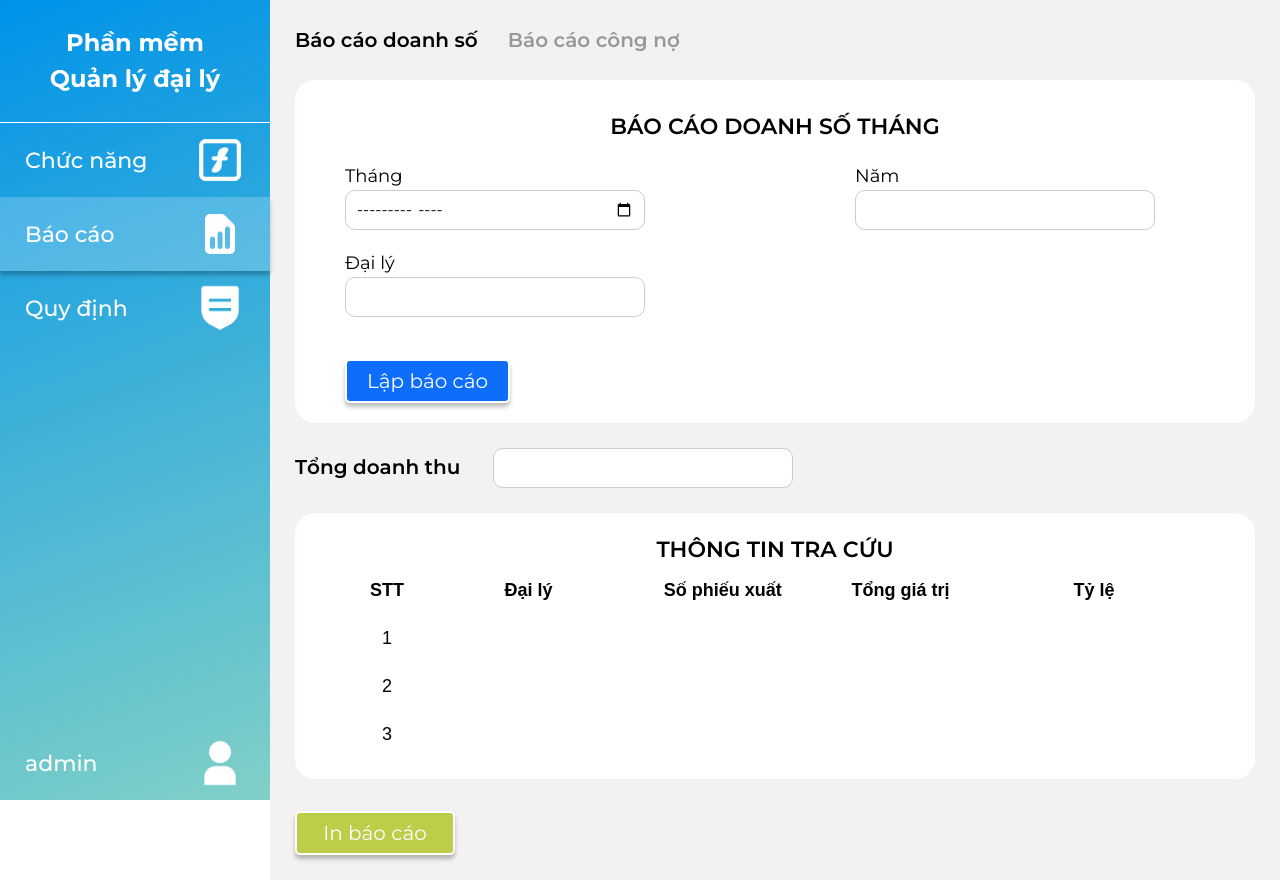
After one commit to thngph/Agency-Manager, a Django app: template agencymanager/templates/baocaodoanhso.html in a window 1280 px wide. The commit adds this page. Run offline with Django 4.2, Linux system fonts and the light colour scheme; the template is opened without the code that fills it, so the values that code supplies are empty.

Commit message:
Report UI
2 UI báo cáo và sửa các lỗi của con HMH

```diff
--- a/agencymanager/static/css/global.css
+++ b/agencymanager/static/css/global.css
@@ -20,7 +20,7 @@ html {
 
 html,
 body {
-  height: 100%;
+  height: auto;
 }
 body {
   line-height: 1.5;
@@ -54,8 +54,7 @@ h6 {
 li {
   list-style: none;
 }
-.fw600
-{
+.fw600 {
   font-weight: 600;
 }
 /* Button */
@@ -75,12 +74,10 @@ li {
 .btn.btn-green {
   background-color: var(--green-color);
 }
-.btn.btn-red
-{
+.btn.btn-red {
   background-color: var(--red-color);
 }
-.btn.btn-light-green
-{
+.btn.btn-light-green {
   background-color: var(--light-green-color);
 }
 .btn + .btn {
--- a/agencymanager/static/css/main.css
+++ b/agencymanager/static/css/main.css
@@ -1,7 +1,7 @@
 .main {
   display: flex;
   max-width: 100%;
-  height: 100vh;
+  height: 100%;
 }
 /* Category */
 .category {
@@ -10,6 +10,10 @@
   display: flex;
   flex-direction: column;
   width: 270px;
+  position: fixed;
+  top: 0;
+  left: 0;
+  bottom: 0;
 }
 
 .category .title {
@@ -51,6 +55,7 @@
 
 .category-item:hover {
   cursor: pointer;
+  opacity: 0.5;
 }
 
 /* Content */
@@ -58,6 +63,7 @@
   background-color: #f3f1f1;
   flex: 1;
   padding: 25px;
+  margin-left: 270px;
 }
 
 .function-list-item {
@@ -135,3 +141,22 @@
   text-align: center;
   font-weight: 600;
 }
+
+.total-revenue span {
+  font-size: 2rem;
+  font-weight: 600;
+  color: black;
+  margin-right: 30px;
+}
+
+.total-revenue input {
+  font-size: 1.6rem;
+  width: 300px;
+  height: 40px;
+  display: inline-block;
+  border-radius: 10px;
+  outline: none;
+  border: 1px solid #ccc;
+  padding: 5px 10px;
+  background-color: white;
+}
--- /dev/null
+++ b/agencymanager/templates/baocaodoanhso.html
@@ -0,0 +1,181 @@
+<!DOCTYPE html>
+<html lang="en">
+  <head>
+    <meta charset="UTF-8" />
+    <meta http-equiv="X-UA-Compatible" content="IE=edge" />
+    <meta name="viewport" content="width=device-width, initial-scale=1.0" />
+    <link rel="stylesheet" href="../static/css/global.css" />
+    <link rel="stylesheet" href="../static/css/main.css" />
+    <link rel="stylesheet" href="../static/css/variable.css" />
+
+    <link rel="preconnect" href="https://fonts.googleapis.com" />
+    <link rel="preconnect" href="https://fonts.gstatic.com" crossorigin />
+    <link
+      href="https://fonts.googleapis.com/css2?family=Montserrat:wght@400;500;600;700&display=swap"
+      rel="stylesheet"
+    />
+    <title>QUAN LY DAI LY</title>
+  </head>
+  <body>
+    <div class="main">
+      <div class="category">
+        <div class="title">
+          Phần mềm <br />
+          Quản lý đại lý
+        </div>
+        <div class="category-list">
+          <ul class="category-list-item">
+            <li class="category-item">
+              <span>Chức năng</span>
+              <img src="../static/images/function-icon.png" alt="" />
+            </li>
+            <li class="category-item active">
+              <span>Báo cáo</span
+              ><img src="../static/images/report-icon.png" alt="" />
+            </li>
+            <li class="category-item">
+              <span>Quy định</span
+              ><img src="../static/images/rule-icon.png" alt="" />
+            </li>
+            <li class="category-item">
+              <span>admin</span
+              ><img src="../static/images/user-icon.png" alt="" />
+            </li>
+          </ul>
+        </div>
+      </div>
+      <div class="content">
+        <div class="function-list">
+          <ul
+            class="function-list-item"
+            style="justify-content: normal !important; gap: 30px"
+          >
+            <li class="function-item active">Báo cáo doanh số</li>
+            <li class="function-item">Báo cáo công nợ</li>
+          </ul>
+        </div>
+        <form method="post" class="form">
+          <div class="form-title">BÁO CÁO DOANH SỐ THÁNG</div>
+          <div class="form-input-list">
+            <div class="form-input-item">
+              <label for="month">Tháng</label>
+              <input type="month" id="month" />
+            </div>
+            <div class="form-input-item">
+              <label for="year">Năm</label>
+              <input type="number" id="year" />
+            </div>
+            <div class="form-input-item">
+              <label for="name">Đại lý</label>
+              <input type="text" id="name" />
+            </div>
+          </div>
+          <div class="btn-group">
+            <button class="btn btn-blue">Lập báo cáo</button>
+          </div>
+        </form>
+        <div class="total-revenue">
+          <span>Tổng doanh thu</span>
+          <input type="text" disabled />
+        </div>
+        <div class="result">
+          <div class="result-title">THÔNG TIN TRA CỨU</div>
+          <div class="result-table">
+            <!--  -->
+            <style type="text/css">
+              .tg {
+                border-collapse: collapse;
+                border-spacing: 0;
+              }
+              .tg td {
+                border-color: black;
+                border-style: solid;
+                border-width: 1px;
+                font-family: Arial, sans-serif;
+                font-size: 18px;
+                overflow: hidden;
+                padding: 10px 5px;
+                word-break: normal;
+              }
+              .tg th {
+                border-color: black;
+                border-style: solid;
+                border-width: 1px;
+                font-family: Arial, sans-serif;
+                font-size: 18px;
+                font-weight: normal;
+                overflow: hidden;
+                padding: 10px 5px;
+                word-break: normal;
+              }
+              .tg .tg-oe15 {
+                background-color: #ffffff;
+                border-color: #ffffff;
+                text-align: left;
+                vertical-align: center;
+              }
+              .tg .tg-wk8r {
+                background-color: #ffffff;
+                border-color: #ffffff;
+                text-align: center;
+                vertical-align: center;
+              }
+              .tg .tg-b0es {
+                background-color: #ffffff;
+                border-color: #ffffff;
+                font-weight: bold;
+                text-align: center;
+                vertical-align: center;
+              }
+            </style>
+            <table class="tg" style="table-layout: fixed; width: 100%">
+              <colgroup>
+                <col style="width: 47px" />
+                <col style="width: 113px" />
+                <col style="width: 107px" />
+                <col style="width: 94px" />
+                <col style="width: 125px" />
+              </colgroup>
+              <thead>
+                <tr>
+                  <th class="tg-b0es">STT</th>
+                  <th class="tg-b0es">Đại lý</th>
+                  <th class="tg-b0es">Số phiếu xuất</th>
+                  <th class="tg-b0es">Tổng giá trị</th>
+                  <th class="tg-b0es">Tỷ lệ</th>
+                </tr>
+              </thead>
+              <tbody>
+                <tr>
+                  <td class="tg-wk8r">1</td>
+                  <td class="tg-oe15"></td>
+                  <td class="tg-oe15"></td>
+                  <td class="tg-oe15"></td>
+                  <td class="tg-oe15"></td>
+                </tr>
+                <tr>
+                  <td class="tg-wk8r">2</td>
+                  <td class="tg-oe15"></td>
+                  <td class="tg-oe15"></td>
+                  <td class="tg-oe15"></td>
+                  <td class="tg-oe15"></td>
+                </tr>
+                <tr>
+                  <td class="tg-wk8r">3</td>
+                  <td class="tg-oe15"></td>
+                  <td class="tg-oe15"></td>
+                  <td class="tg-oe15"></td>
+                  <td class="tg-oe15"></td>
+                </tr>
+              </tbody>
+            </table>
+            <!--  -->
+          </div>
+        </div>
+        <div class="btn-group">
+          <button class="btn btn-light-green">In báo cáo</button>
+        </div>
+      </div>
+    </div>
+  </body>
+</html>
```
Also changed, not shown: agencymanager/templates/baocaocongno.html (added, +176 -0 lines).
